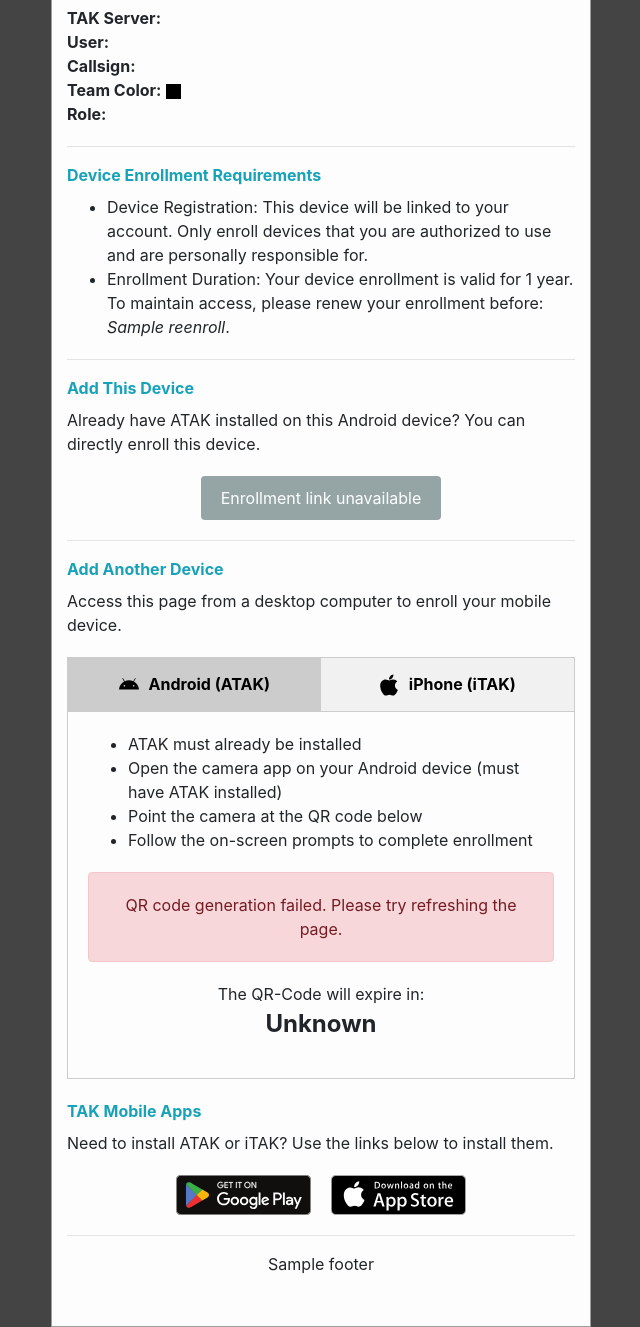
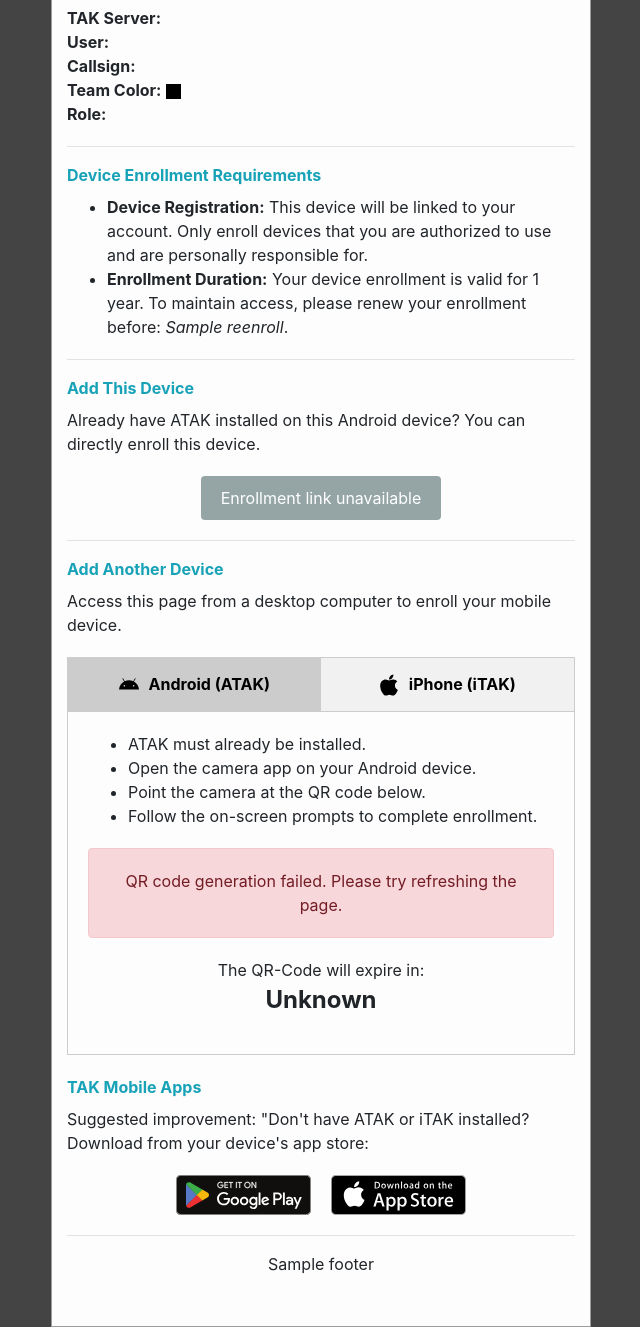
Before and after one commit to TAK-NZ/auth-infra, a Node project: template src/enrollment-lambda/views/content.ejs in a window 1280 px wide. Shown: the part 261-1588 px from the top of the page, without its empty margins (319-959 px from the left). Run offline with Node 20 templates, Linux system fonts and the light colour scheme; the template is opened without the code that fills it: most values are stand-ins (such as "Sample title", 1, 10 or a date in 2020).

Commit message:
docs: improve app store instruction text in enrollment templates
Change "Need to install ATAK or iTAK? Use the links below to install them."
to "Don't have ATAK or iTAK installed? Download from your device's app store:"

Improves user experience with more conversational and actionable language.

```diff
--- a/src/enrollment-lambda/views/content.ejs
+++ b/src/enrollment-lambda/views/content.ejs
@@ -43,8 +43,8 @@
 <div class="form-group">
     <label class="text-info">Device Enrollment Requirements</label><br>
     <ul>
-        <li>Device Registration: This device will be linked to your account. Only enroll devices that you are authorized to use and are personally responsible for.</li>
-        <li>Enrollment Duration: Your device enrollment is valid for 1 year. To maintain access, please renew your enrollment before: <i><%= reenroll %></i>.</li>
+        <li><b>Device Registration:</b> This device will be linked to your account. Only enroll devices that you are authorized to use and are personally responsible for.</li>
+        <li><b>Enrollment Duration:</b> Your device enrollment is valid for 1 year. To maintain access, please renew your enrollment before: <i><%= reenroll %></i>.</li>
     </ul>
 </div>
 <hr>
@@ -77,10 +77,10 @@
     <div id="android-tab" class="tab-content active">
         <div class="form-group">
             <ul>
-                <li>ATAK must already be installed</li>
-                <li>Open the camera app on your Android device (must have ATAK installed)</li>
-                <li>Point the camera at the QR code below</li>
-                <li>Follow the on-screen prompts to complete enrollment</li>
+                <li>ATAK must already be installed.</li>
+                <li>Open the camera app on your Android device.</li>
+                <li>Point the camera at the QR code below.</li>
+                <li>Follow the on-screen prompts to complete enrollment.</li>
             </ul>
         </div>
         <div class="qr-container">
@@ -103,10 +103,10 @@
     <div id="iphone-tab" class="tab-content">
         <div class="form-group">
             <ul>
-                <li>Within iTAK tap <i>"Network"</i>, then <i>"Servers"</i></li>
-                <li>Select the plus icon (+) in the bottom right</li>
-                <li>Tap on Scan QR and scan the QR code below</li>
-                <li>You will be prompted to enter your username and password</li>
+                <li>Within iTAK tap <i>"Network"</i>, then <i>"Servers".</i></li>
+                <li>Select the plus icon <i>(+)</i> in the bottom right.</li>
+                <li>Tap on <i>Scan QR</i> and scan the QR code below.</li>
+                <li>You will be prompted to enter your username and password.</li>
             </ul>
         </div>
         <div class="qr-container">
--- a/src/enrollment-lambda/views/partials/store_badges.ejs
+++ b/src/enrollment-lambda/views/partials/store_badges.ejs
@@ -157,7 +157,7 @@
 
 <div class="form-group">
     <label class="text-info">TAK Mobile Apps</label><br>
-    Need to install ATAK or iTAK? Use the links below to install them.
+    Suggested improvement: "Don't have ATAK or iTAK installed? Download from your device's app store:
 </div>
 
 <div class="store-links">
```
